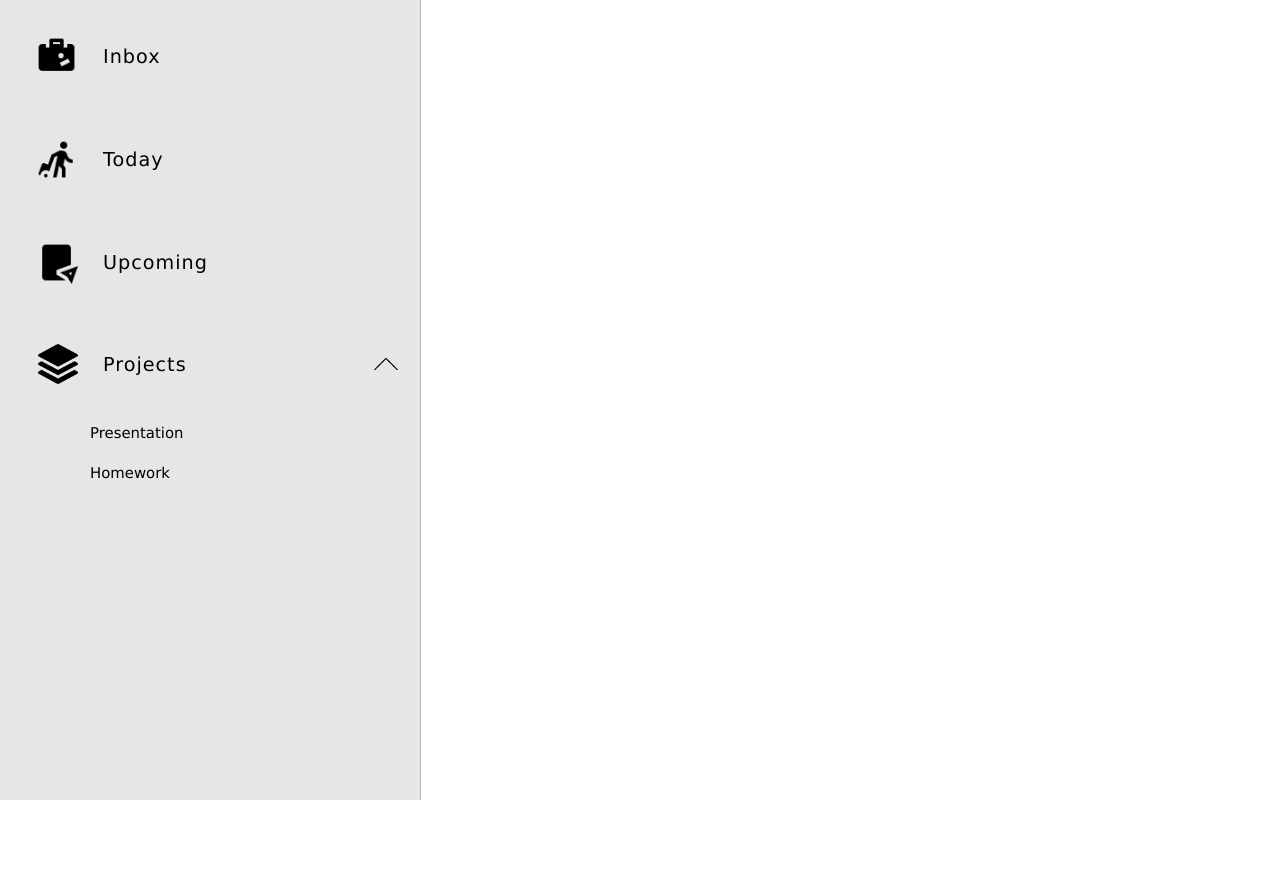
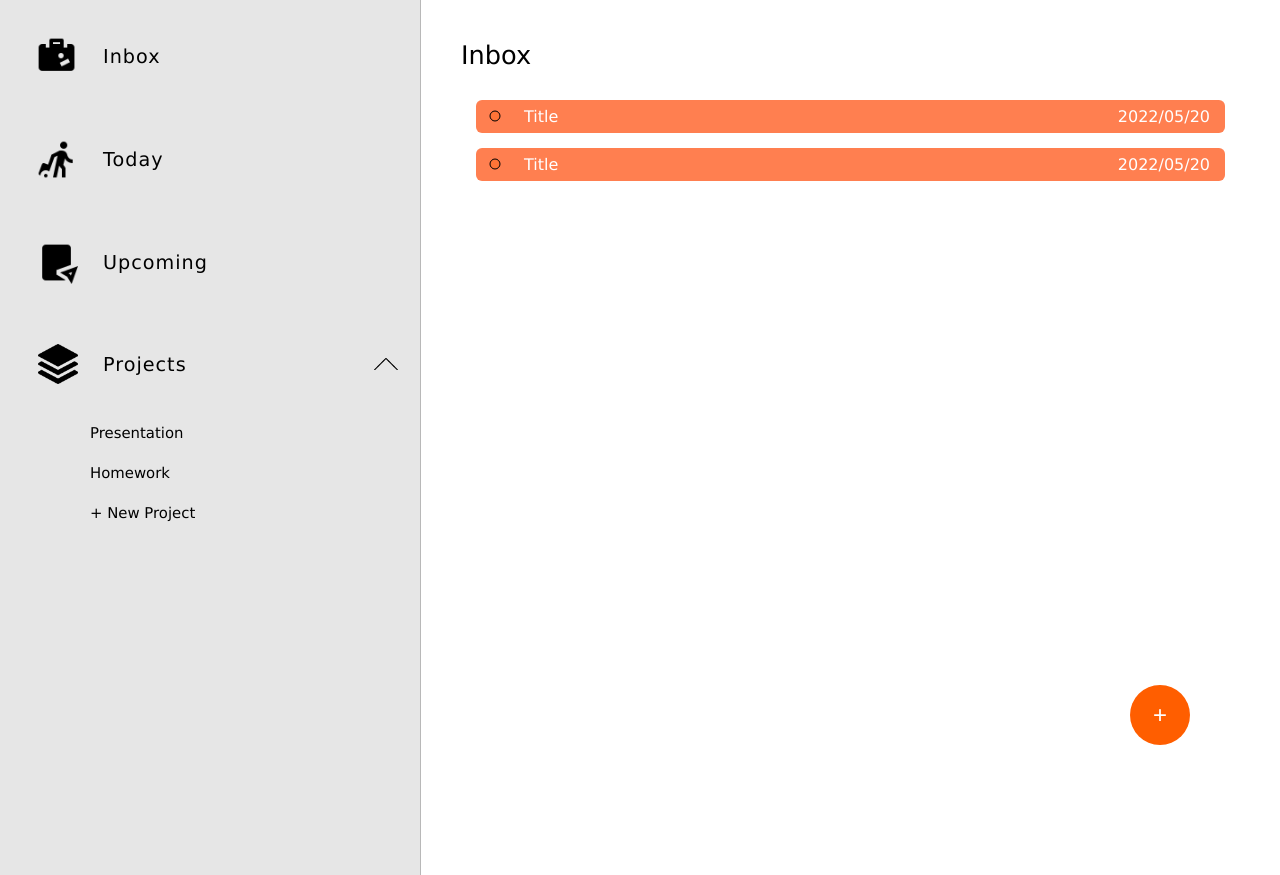
Before and after one commit to ClydeCode/Todo-List, a website built with webpack: page dist/index.html in a window 1280 px wide. Before the commit the page ends 800 px from the top, so only its background shows below. Built offline with Linux system fonts and the light colour scheme.

Commit message:
Update Design

```diff
--- a/src/styles.css
+++ b/src/styles.css
@@ -5,12 +5,13 @@
     grid-template-columns: 1fr 3fr;
     height: 100vh;
     background-color: white;
+    font-family:'Lucida Sans', 'Lucida Sans Regular', 'Lucida Grande', 'Lucida Sans Unicode', Geneva, Verdana, sans-serif;
+    overflow: hidden;
 }
 
 .nav-bar {
     background-color: rgba(155, 155, 155, .25);
     border-right: 1px solid rgba(0, 0, 0, .2);
-    font-family:'Lucida Sans', 'Lucida Sans Regular', 'Lucida Grande', 'Lucida Sans Unicode', Geneva, Verdana, sans-serif;
 }
 
 .nav-bar .pages {
@@ -95,3 +96,61 @@
 .nav-bar .projects-list .list:hover {
     background-color: rgba(0, 0, 0, .05);
 }
+
+.content {
+    padding: 40px;
+    position: relative;
+}
+
+.content .title {
+    font-size: 1.6rem;
+}
+
+.content .tabs {
+    display: flex;
+    flex-direction: column;
+    gap: 15px;
+    padding: 15px;
+    color: white;
+    height: 90vh;
+    overflow: scroll;
+    margin-top: 15px;
+}
+
+.content .tab {
+    display: flex;
+    gap: 20px;
+    background-color: coral;
+    border-radius: 6px;
+    padding-top: 7px;
+    padding-bottom: 7px;
+    padding-left: 10px;
+    cursor: pointer;
+}
+
+.date {
+    margin-left: auto;
+    margin-right: 15px;
+}
+
+svg {
+    fill: rgba(255, 94, 0, .3);
+}
+
+button {
+    height: 60px;
+    width: 60px;
+    position: absolute;
+    bottom: 130px;
+    right: 90px;
+    border-radius: 100%;
+    font-size: 1.5rem;
+    border-style: none;
+    background-color: rgb(255, 94, 0);
+    color:white;
+    cursor: pointer;
+}
+
+button:hover {
+    background-color: rgba(255, 94, 0, .9);
+}
```
Also changed, not shown: dist/index.html, dist/main.js.
